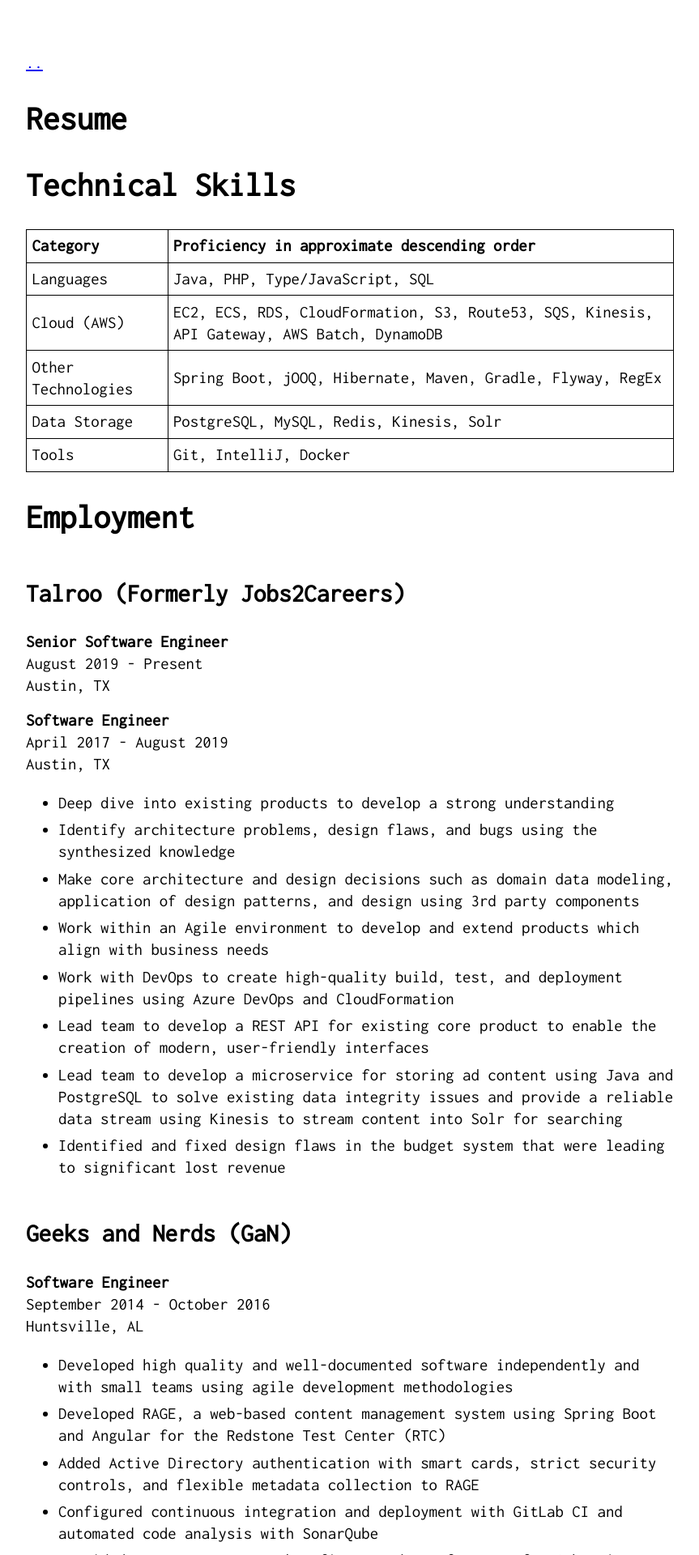
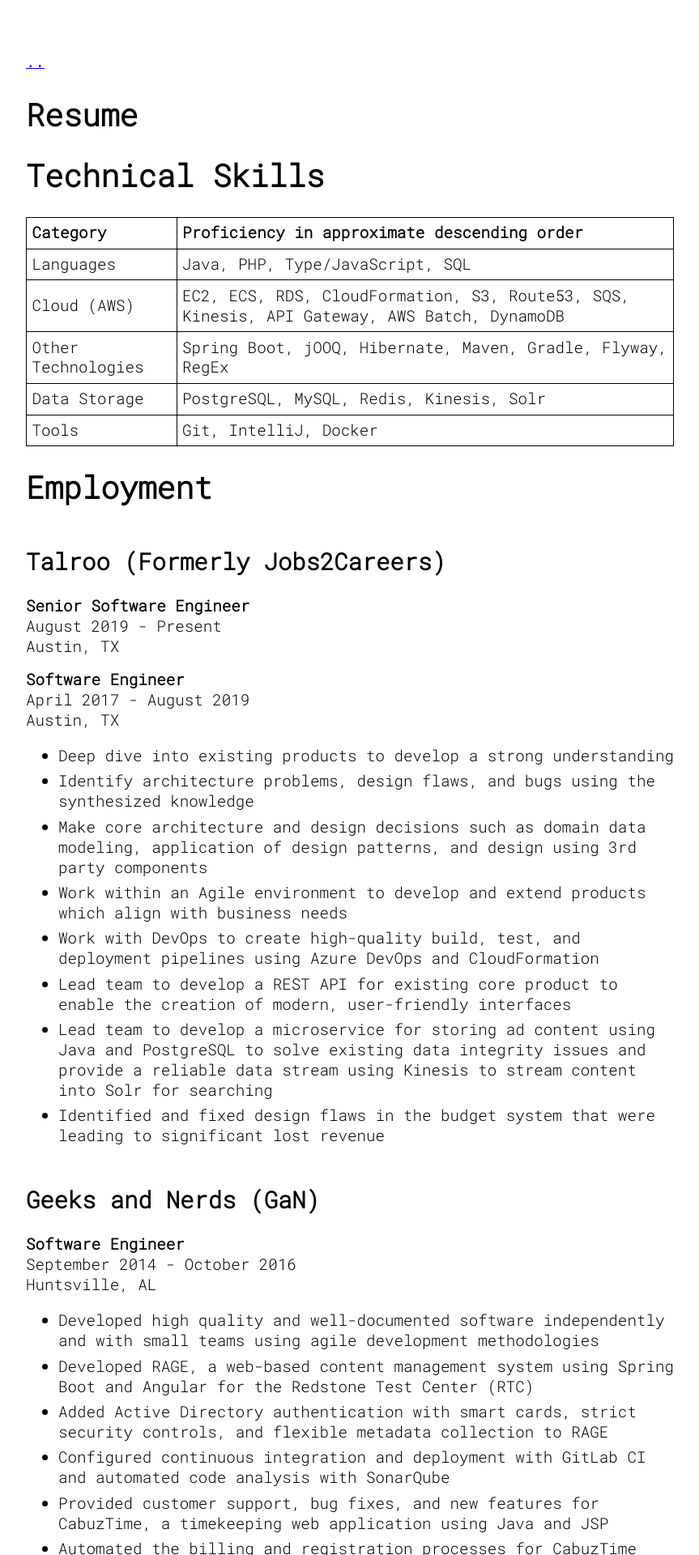
Before and after one commit to jacob-swanson/personal-site, a Jekyll site: the page built from resume.md, in a window 1280 px wide. Shown: the top 1920 px of the page at 81% size, without its empty margins (208-1071 px from the left). Built offline with Jekyll 4.4.1, drawn with Linux system fonts in a browser that asks for light colours.

Commit message:
Change font and inline style

```diff
--- a/_includes/head.html
+++ b/_includes/head.html
@@ -14,5 +14,7 @@
   {% seo %}
   {% feed_meta %}
 
-  <link rel="stylesheet" href="/main.css" />
+  <style>
+    {% include style.css %}
+  </style>
 </head>
--- a/main.scss
+++ b/_includes/style.css
@@ -1,6 +1,4 @@
----
----
-@import url('https://fonts.googleapis.com/css2?family=Inconsolata&display=swap');
+@import url('https://fonts.googleapis.com/css2?family=Roboto+Mono:wght@300&display=swap');
 
 html, body { background-color: white; }
 
@@ -8,8 +6,8 @@
 
 body {
   color: black;
-  font-family: 'Inconsolata', monospace;
-  font-size: 1.3rem;
+  font-family: 'Roboto Mono', monospace;
+  font-size: 1.2rem;
   line-height: 1.3;
   margin: 0;
   min-height: 100%;
@@ -50,12 +48,6 @@
   background-color: black;
 }
 
-div.highlighter-rouge code {
-  display: block;
-  overflow-x: auto;
-  padding: 1rem;
-}
-
 blockquote {
   font-style: italic;
   border: thin solid black;
@@ -69,3 +61,7 @@
   display: block;
   margin: 0 auto;
 }
+
+.backlink {
+  font-family: monospace;
+}
--- a/_layouts/page.html
+++ b/_layouts/page.html
@@ -2,6 +2,6 @@
 layout: default
 ---
 
-<a href="/">..</a>
+<a href="/" class="backlink">..</a>
 <h1>{{ page.title }}</h1>
 {{ content }}
--- a/_layouts/post.html
+++ b/_layouts/post.html
@@ -2,7 +2,7 @@
 layout: default
 ---
 
-<a href="/">..</a>
+<a href="/" class="backlink">..</a>
 {{ content }}
 <script src="https://utteranc.es/client.js"
         repo="jacob-swanson/personal-site"
```
